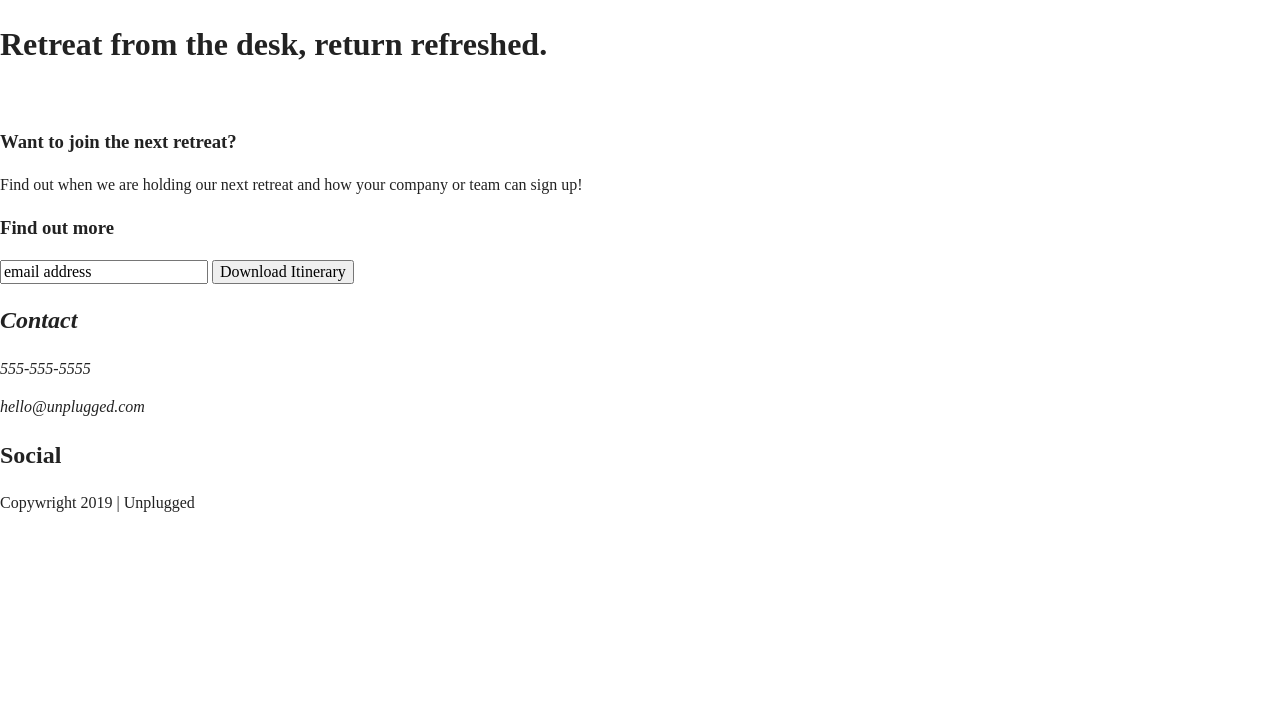
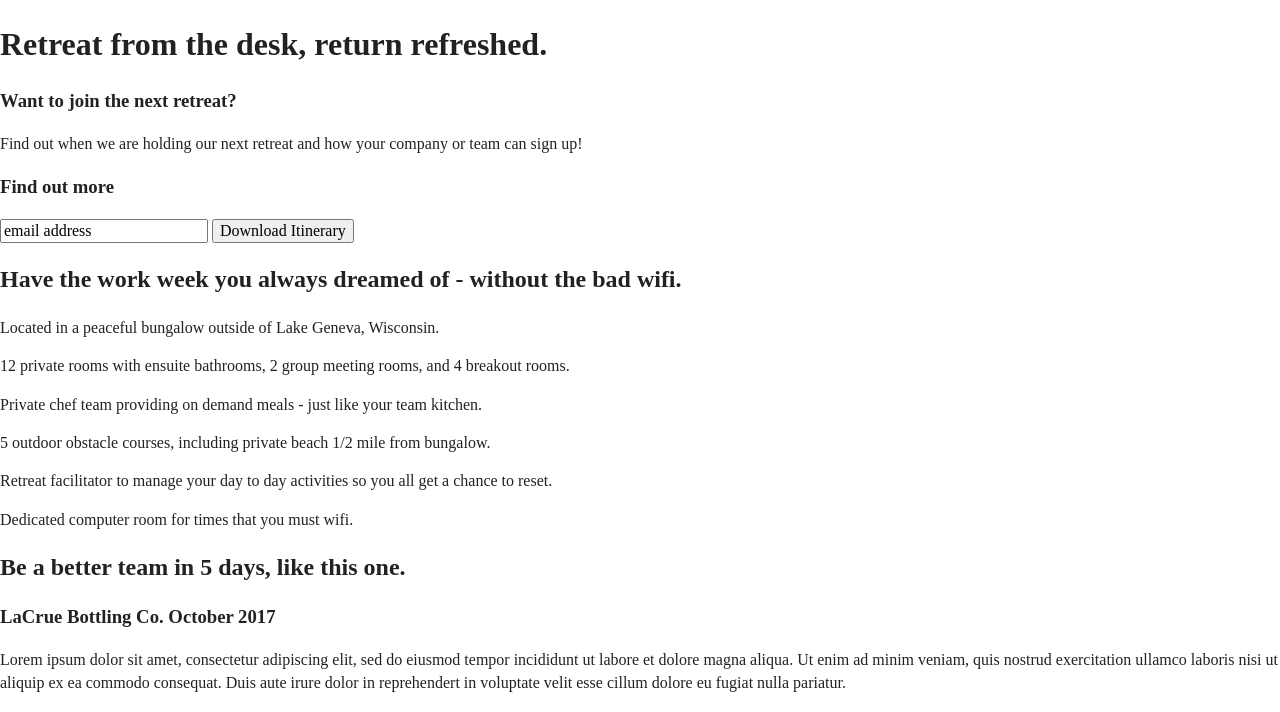
Before and after one commit to c7aylor/206-unplugged, a plain HTML site: page index.html in a window 1280 px wide. Shown: the part 84-796 px from the top of the page. Drawn offline with nearby package versions, Linux system fonts and the light colour scheme.

Commit message:
added html structure

```diff
--- a/index.html
+++ b/index.html
@@ -44,7 +44,6 @@
     <section class="hero-area">
       <div class="content-wrapper">
         <h1>Retreat from the desk, return refreshed.</h1>
-        <img>
       </div>
     </section>
 
@@ -62,6 +61,72 @@
       </div>
     </aside>
 
+    <section class="features">
+      <div class="content-wrapper">
+        <h2>Have the work week you always dreamed of - without the bad wifi.</h2>
+        <div class="features-items">
+          <article>
+            <p class="fontawesome-icon"></p>
+            <p class="features-item-description">
+              Located in a peaceful bungalow outside of Lake Geneva, Wisconsin.
+            </p>
+          </article>
+
+          <article>
+            <p class="fontawesome-icon"></p>
+            <p class="features-item-description">
+              12 private rooms with ensuite bathrooms, 2 group meeting rooms, and 4 breakout rooms.
+            </p>
+          </article>
+
+          <article>
+            <p class="fontawesome-icon"></p>
+            <p class="features-item-description">
+              Private chef team providing on demand meals - just like your team kitchen.
+            </p>
+          </article>
+
+          <article>
+            <p class="fontawesome-icon"></p>
+            <p class="features-item-description">
+              5 outdoor obstacle courses, including private beach 1/2 mile from bungalow.
+            </p>
+          </article>
+
+          <article>
+            <p class="fontawesome-icon"></p>
+            <p class="features-item-description">
+              Retreat facilitator to manage your day to day activities so you all get a chance to reset.
+            </p>
+          </article>
+
+          <article>
+            <p class="fontawesome-icon"></p>
+            <p class="features-item-description">
+              Dedicated computer room for times that you must wifi.
+            </p>
+          </article>
+        </div>
+      </div>
+    </section>
+
+    <section class="reviews">
+      <div class="content-wrapper">
+        <h2>Be a better team in 5 days, like this one.</h2>
+        <article>
+          <div>
+            <h3>LaCrue Bottling Co. October 2017</h3>
+            <p>
+               Lorem ipsum dolor sit amet, consectetur adipiscing elit, sed do eiusmod tempor incididunt ut labore et
+               dolore magna aliqua. Ut enim ad minim veniam, quis nostrud exercitation ullamco laboris nisi ut aliquip
+               ex ea commodo consequat. Duis aute irure dolor in reprehendert in voluptate velit esse cillum dolore eu
+               fugiat nulla pariatur.
+            </p>
+          </div>
+        </article>
+      </div>
+    </section>
+
   </main>
 
 
@@ -70,26 +135,32 @@
     <div class="content-wrapper">
         <div class="footer-content">
           <address class="contact">
-            <h2>Contact</h2>
-            <p>555-555-5555</p>
-            <p>hello@unplugged.com</p>
+            <h4>Contact</h4>
+            <p>
+              555-555-5555<br>
+              hello@unplugged.com
+            </p>
           </address>
 
           <div class="social">
-            <h2>Social</h2>
+            <h4>Social</h4>
             <div class="social-icons">
-              <p><a href="https://www.facebook.com/yoursite" target="_blank"></a></p>
-              <p><a href="https://www.twitter.com/yoursite" target="_blank"></a></p>
-              <p><a href="https://www.instagram.com/yoursite" target="_blank"></a></p>
+              <p>
+                <a href="https://www.facebook.com/yoursite" target="_blank"></a>
+              </p>
+              <p>
+                <a href="https://www.twitter.com/yoursite" target="_blank"></a>
+              </p>
+              <p>
+                <a href="https://www.instagram.com/yoursite" target="_blank"></a>
+              </p>
             </div>
           </div>
         </div>
     </div>
 
     <div class="copywright">
-        <div>
           <p>Copywright 2019 | Unplugged</p>
-        </div>
     </div>
 
   </footer>
```
